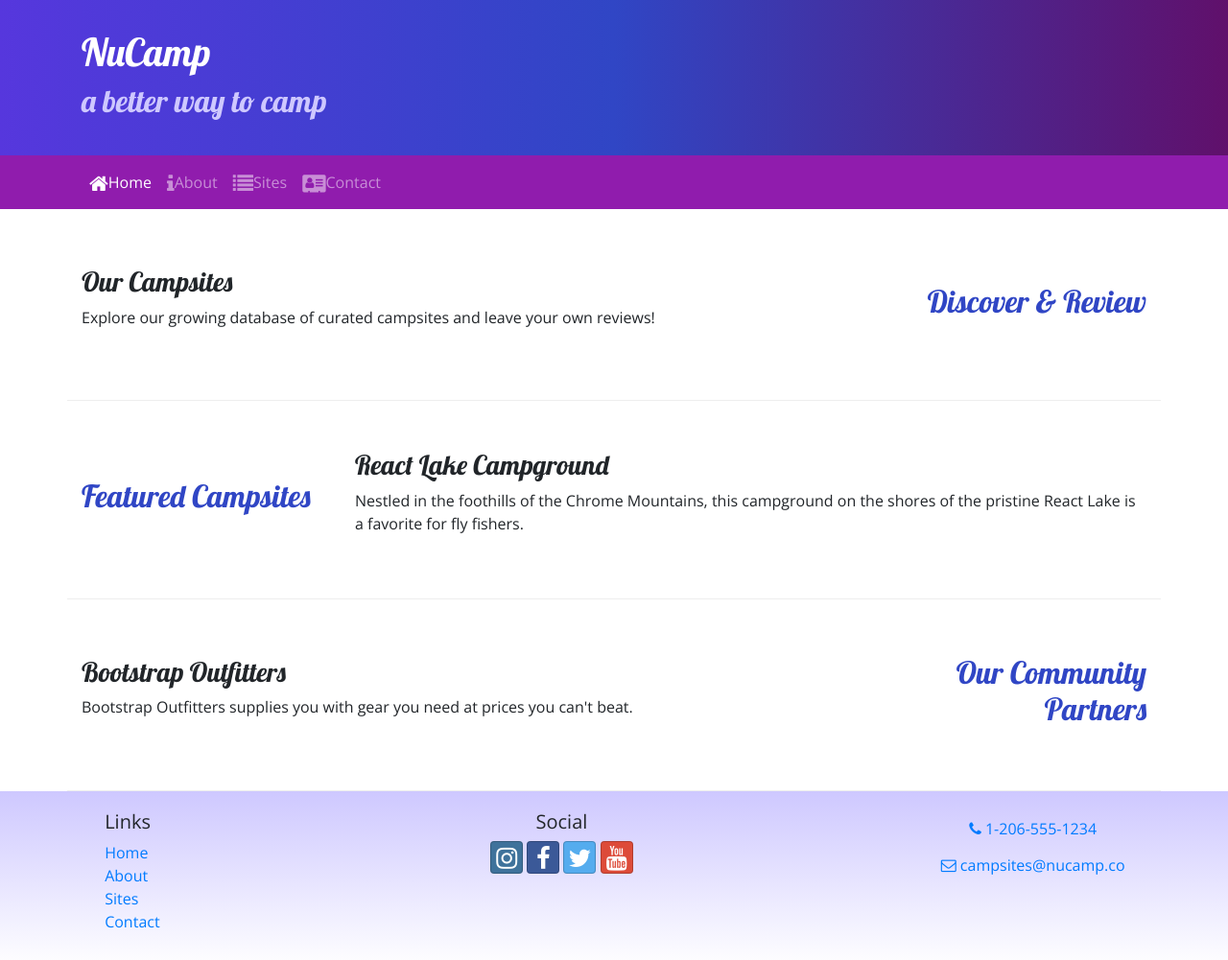
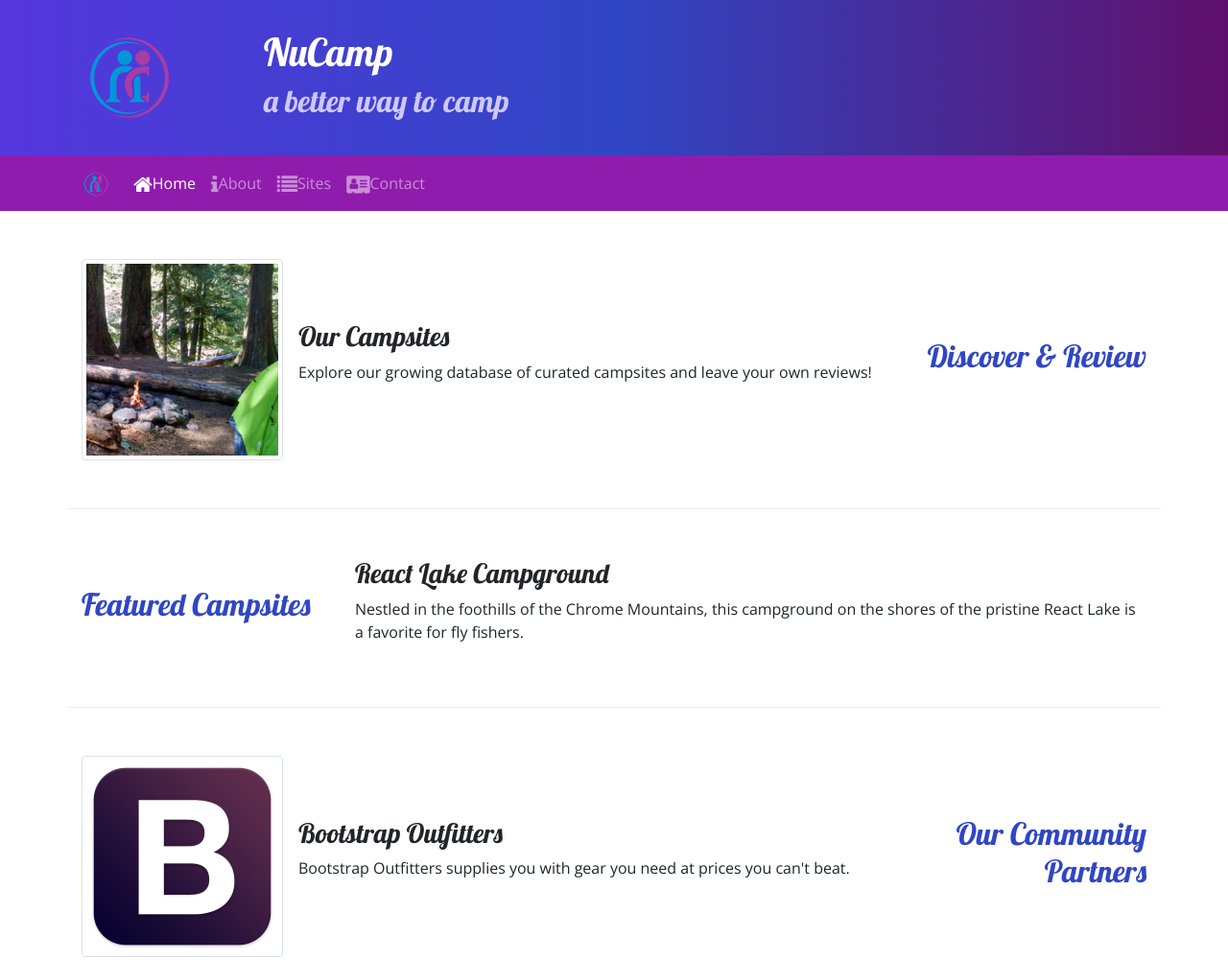
Before and after one commit to natezimm/bootstrap-site, a website: page index.html in a window 1280 px wide. Shown: the top 1001 px of the page at 96% size. Drawn offline with nearby package versions, Linux system fonts and the light colour scheme.

Commit message:
Images and Media

```diff
--- a/index.html
+++ b/index.html
@@ -23,6 +23,9 @@
     <header class="jumbotron jumbotron-fluid">
         <div class="container">
             <div class="row">
+                <div class="col-4 col-sm-3 col-md-2 align-self-center">
+                    <img src="img/logo.png" class="img-fluid">
+                </div>
                 <div class="col">
                     <h1>NuCamp</h1>
                     <h2>a better way to camp</h2>
@@ -33,7 +36,8 @@
 
     <nav class="navbar navbar-expand-sm navbar-dark sticky-top">
         <div class="container">
-            <button class="navbar-toggler ml-auto" type="button" data-toggle="collapse" data-target="#nucampNavbar">
+            <a class="navbar-brand" href="#"><img src="img/logo.png" height="30" width="30"></a>
+            <button class="navbar-toggler" type="button" data-toggle="collapse" data-target="#nucampNavbar">
                 <span class="navbar-toggler-icon"></span>
             </button>
             <div class="collapse navbar-collapse" id="nucampNavbar">
@@ -53,8 +57,13 @@
                 <h2 class="text-sm-right">Discover & Review</h2>
             </div>
             <div class="col">
-                <h3>Our Campsites</h3>
-                <p class="d-none d-sm-block">Explore our growing database of curated campsites and leave your own reviews!</p>
+                <div class="media">
+                    <img class="d-flex mr-3 img-thumbnail" src="img/breadcrumb-trail-thumb.jpg" alt="breadcrumb trail thumbnail" />
+                    <div class="media-body align-self-center">
+                        <h3>Our Campsites</h3>
+                        <p class="d-none d-sm-block">Explore our growing database of curated campsites and leave your own reviews!</p>
+                    </div>
+                </div>
             </div>
         </div>
 
@@ -73,8 +82,13 @@
                 <h2 class="text-sm-right">Our Community Partners</h2>
             </div>
             <div class="col">
-                <h3>Bootstrap Outfitters</h3>
-                <p class="d-none d-sm-block">Bootstrap Outfitters supplies you with gear you need at prices you can't beat.</p>
+                <div class="media">
+                    <img class="d-flex mr-3 img-thumbnail" src="img/bootstrap-thumb.png" alt="Bootstrap Outfitters" />
+                    <div class="media-body align-self-center">
+                        <h3>Bootstrap Outfitters</h3>
+        				<p class="d-none d-sm-block">Bootstrap Outfitters supplies you with gear you need at prices you can't beat.</p>
+                    </div>
+                </div>
             </div>
         </div>
     </div>
```
Also changed, not shown: aboutus.html (+5 -1 lines), contactus.html (+5 -1 lines), img/bootstrap-thumb.png (added), img/breadcrumb-trail-thumb.jpg (added), img/breadcrumb-trail.jpg (added), img/chrome-river-thumb.jpg (added), img/chrome-river.jpg (added), img/logo.png (added), img/react-lake-thumb.jpg (added), img/react-lake.jpg (added).
